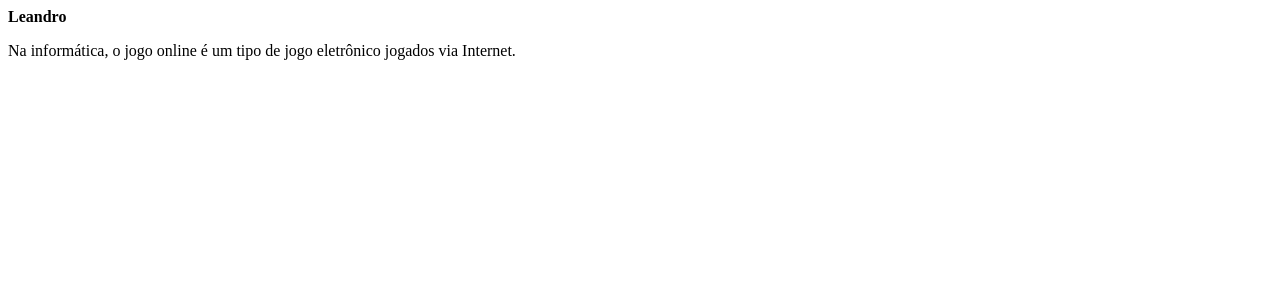
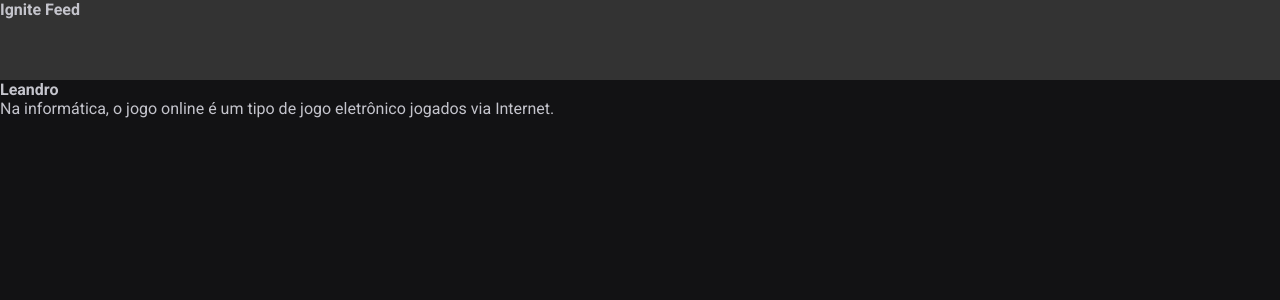
Before and after one commit to leandro-araujo-silva/02-Fundamentos-do-React.js, a React (Vite) app in the folder rede-social/: page / in a window 1280 px wide. Shown: the top 300 px of the page. Built offline with nearby package versions, Linux system fonts and the light colour scheme.

Commit message:
Adicionando

```diff
--- a/rede-social/index.html
+++ b/rede-social/index.html
@@ -2,8 +2,16 @@
 <html lang="en">
   <head>
     <meta charset="UTF-8" />
+
+    <link rel="preconnect" href="https://fonts.googleapis.com">
+    <link rel="preconnect" href="https://fonts.gstatic.com" crossorigin>
+
     <link rel="icon" type="image/svg+xml" href="/src/favicon.svg" />
     <meta name="viewport" content="width=device-width, initial-scale=1.0" />
+
+    <!--Fonts-->
+    <link href="https://fonts.googleapis.com/css2?family=Roboto:wght@400;700&display=swap" rel="stylesheet">
+
     <title>Vite App</title>
   </head>
   <body>
--- a/rede-social/src/App.jsx
+++ b/rede-social/src/App.jsx
@@ -1,9 +1,14 @@
+import { Header } from './components/Header'
 import {Post} from './Post'
+
+import './global.css'
 
 export function App() {
 
   return (
     <div>
+      <Header />
+
       <Post
         author="Leandro"
         content="Na informática, o jogo online é um tipo de jogo eletrônico jogados via Internet."
--- /dev/null
+++ b/rede-social/src/components/Header.jsx
@@ -0,0 +1,9 @@
+import styles from './Header.module.css'
+
+export function Header() {
+  return (
+    <header className={styles.header}>
+      <strong>Ignite Feed</strong>
+    </header>
+  )
+}
--- /dev/null
+++ b/rede-social/src/components/Header.module.css
@@ -0,0 +1,4 @@
+.header {
+  background: #333333;
+  height: 80px;
+}
--- /dev/null
+++ b/rede-social/src/global.css
@@ -0,0 +1,30 @@
+:root {
+  --white: #fff;
+  --gray-100: #e1e1e6;
+  --gray-300: #c4c4cc;
+  --gray-400: #8d8d99;
+  --gray-600: #323238;
+  --gray-700: #29292e;
+  --gray-800: #202024;
+  --gray-900: #121214;
+
+  --green-500: #00875f;
+}
+
+* {
+  margin: 0;
+  padding: 0;
+  box-sizing: border-box;
+}
+
+body {
+  background: var(--gray-900);
+  color: var(--gray-300);
+  -webkit-font-smoothing: antialiased;
+}
+
+body, input, textarea, button {
+  font-family: 'Roboto', sans-serif;
+  font-weight: 400;
+  font-size: 1rem;
+}
```
